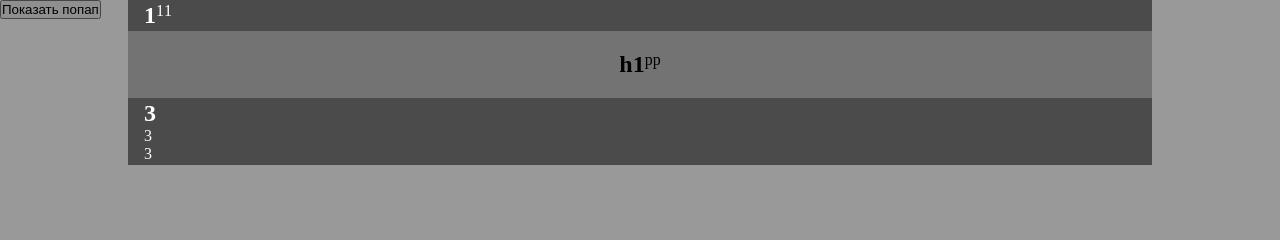
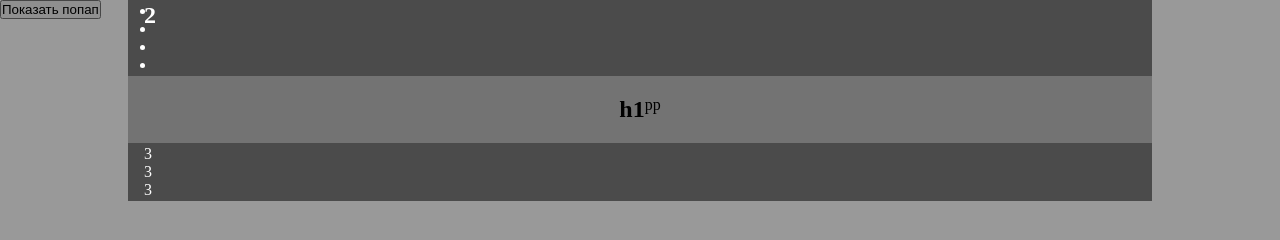
Before and after one commit to Litinsci/popup-js, a plain HTML site: page try/index.html in a window 1280 px wide. Both pictures are taken after a click on the button "Показать попап". Drawn offline with Linux system fonts and the light colour scheme.

Commit message:
не баг и фича

```diff
--- a/try/index.html
+++ b/try/index.html
@@ -9,9 +9,11 @@
 </head>
 
 <body>
-    <button id="btn_Show_Pop" data-header-tag="h1 p [ p p ] p" data-header-inserted="1 1 1" data-header-class="1 1 1"
-        data-body-tag="h1 p p" data-body-inserted="h1 p p" data-body-class="2 2 2" data-footer-tag="h1 p p"
-        data-footer-inserted="3 3 3" data-footer-class="3 3 3">
+    <button id="btn_Show_Pop" data-header-tag="h1 * ul * h3" data-header-inserted="2" data-header-class="1 as 1"
+        data-header-wrapper="popup-header" data-header-added="*span*li li li li" data-body-tag="h1 p p" data-body-inserted="h1 p p"
+        data-body-class="2 2 2" data-body-wrapper="popup-body" data-footer-tag="div div div"
+        data-footer-inserted="3 3 3" data-footer-class="3 3 3" data-footer-wrapper="popup-footer"
+        data-popup-Wrapper="popup" data-content-Wrapper="popup-content">
         Показать попап
     </button>
     <section id="ToPopup">
--- a/try/new_main.js
+++ b/try/new_main.js
@@ -7,58 +7,36 @@ class Popup {
     constructor(inputBTN, section) {
         this.inputBTN = inputBTN;
         this.section = section;
+        this.addedClass = '';
     }
     creare(createdElements, inneredInformation, classEleements, NewCreatedElements) {
         let i = 0;
-        // let NewCreatedElements = [];
-        let nestedelement = [];
-        let link = 0, link_to_add = 0;
         let laterBlock;
-        for (let [index,block] of createdElements.entries()) {
+        for (let [index, block] of createdElements.entries()) {
             laterBlock = block;
-            if (block == '[') {
-                link++;
-                // link_to_add = i;
-                if (link_to_add == 0) {
-                    this.link_to_add = index;
-                    // console.log(index);
-                }
+            if (block == '*') {
+
+                this.addedClass = 'added';
+
                 continue;
 
             }
-            if (link == 1) {
-                // console.log(link);
-                // nestedelement = document.createElement(`${block}`);
-                // nestedelement.innerHTML = '1';
-                // laterBlock.append(nestedelement);
-                if (block == ']') {
-                    link--;
-                    continue;
-                }
-                nestedelement.push(block);
-                console.log(nestedelement);
 
-            }
-            if (link == 0) {
             let blockHTML = document.createElement(`${block}`);
 
             blockHTML.innerHTML = (inneredInformation[i] != undefined) ? `${inneredInformation[i]}` : '';
             blockHTML.classList.add(`${ classEleements[i]}`);
+            if (this.addedClass != '') {
+                blockHTML.classList.add(`${ this.addedClass}`);
+            }
             NewCreatedElements.push(blockHTML);
             this.newElement = NewCreatedElements;
             i++;
+            this.addedClass = '';
+
 
         }
 
-        }
-        // console.log(this.newElement[1]);
-        for (let [index,block] of createdElements.entries()) {
-            if (index == this.link_to_add) {
-                // console.log(index);
-                let blockHTML = document.createElement(`${nestedelement[index]}`);
-                this.newElement[this.link_to_add].append(blockHTML);
-            }
-        }
     }
 
 
@@ -72,12 +50,58 @@ class Popup {
         this.creare(createdElements, inneredInformation, classEleements, NewCreatedElements);
         // создание шапки
         let popupHeader = document.createElement('div');
-        popupHeader.classList.add('popup-header');
+        popupHeader.classList.add(`${this.inputBTN.dataset.headerWrapper}`);
         for (let blok of NewCreatedElements) {
             popupHeader.append(blok);
         }
+        let indexAdded = 0;
+        let x = 0;
+        for (let block of NewCreatedElements) {
+
+
+            let addedEleements = this.inputBTN.dataset.headerAdded.split('*');
+            // addedEleements  = addedEleements.reverse();
+            if (block.classList.contains('added')) {
+                // addedEleements  = addedEleements.reverse();
+                for (let added of addedEleements) {
+
+                    if (x != 0) {
+                        x=0;
+                        continue ;
+                    } else {
+                        // added=added.reverse();
+                        added = added.split(' ');
+
+
+                        for (let b of added) {
+                                if (b != "") {
+                                    let addedElement = document.createElement(`${b}`);
+                                    block.append(addedElement);
+                                }
+
+                        }
+                        x++;
+
+                        if (added != "") {
+                            continue;
+                        }
+
+                    }
+
+                }
+
+                x++;
+                if (addedEleements == "*") {
+                    break;
+                }
+
+            }
+
+        }
+
+
         this.Header = popupHeader;
-        // console.log(this.ElementsHeader);
+
     }
     ElementsBody() {
         let i = 0;
@@ -85,17 +109,17 @@ class Popup {
         let createdElements = this.inputBTN.dataset.bodyTag.split(' ');
         let inneredInformation = this.inputBTN.dataset.bodyInserted.split(' ');
         let classEleements = this.inputBTN.dataset.bodyClass.split(' ');
-        // console.log(inneredInformation)
+
 
         this.creare(createdElements, inneredInformation, classEleements, NewCreatedElements);
         // создание тела попапа
         let popupBody = document.createElement('div');
-        popupBody.classList.add('popup-body');
+        popupBody.classList.add(`${this.inputBTN.dataset.bodyWrapper}`);
         for (let blok of NewCreatedElements) {
             popupBody.append(blok);
         }
         this.Body = popupBody;
-        // console.log(this.ElementsHeader);
+
     }
     //
     ElementsFooter() {
@@ -108,7 +132,7 @@ class Popup {
         this.creare(createdElements, inneredInformation, classEleements, NewCreatedElements);
         // создание тела попапа
         let popupFooter = document.createElement('div');
-        popupFooter.classList.add('popup-footer');
+        popupFooter.classList.add(`${this.inputBTN.dataset.footerWrapper}`);
         for (let blok of NewCreatedElements) {
             popupFooter.append(blok);
         }
@@ -119,16 +143,14 @@ class Popup {
         this.ElementsHeader();
         this.ElementsBody();
         this.ElementsFooter();
-        // console.log(this.Footer);
         let popupContent = document.createElement('div');
-        popupContent.classList.add('popup-content');
+        popupContent.classList.add(`${this.inputBTN.dataset.contentWrapper}`);
         popupContent.append(this.Header);
         popupContent.append(this.Body);
         popupContent.append(this.Footer);
         let popup = document.createElement('div');
-        popup.classList.add('popup');
+        popup.classList.add(`${this.inputBTN.dataset.popupWrapper}`);
         popup.append(popupContent);
-        //  console.log(popup);
         section.append(popup);
     }
 }
```
Lines whose indentation alone changed are shown as unchanged.
